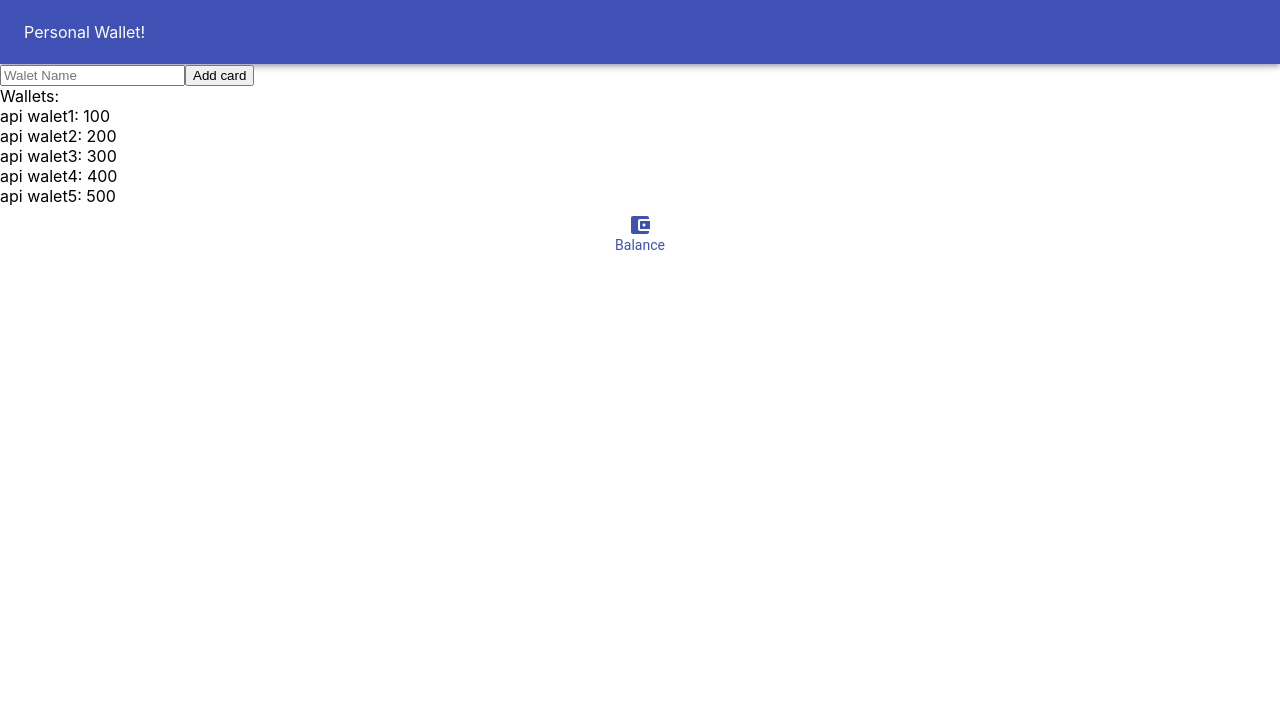
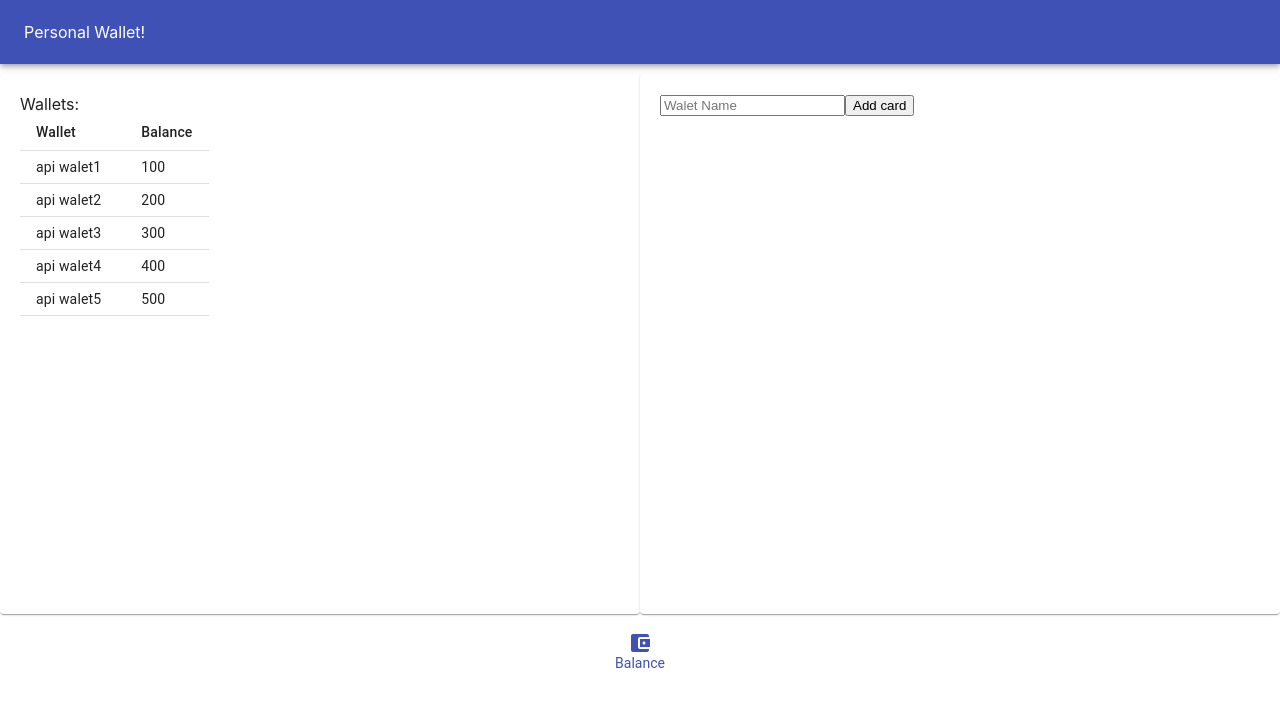
Before and after one commit to mvLaboratory/walletDemo, a React (Create React App) app: page / in a window 1280 px wide. Shown: the top 706 px of the page. Built offline with nearby package versions, Linux system fonts and the light colour scheme; data requests are answered from the project's data file.

Commit message:
Grid
Grid Layout added

```diff
--- a/src/App.js
+++ b/src/App.js
@@ -1,8 +1,7 @@
 import React from "react";
 
 import Balance from "./Components/Balance/Balance.js";
-import Footer from "./Components/Layouts/Footer.js";
-import Header from "./Components/Layouts/Header.js";
+import {Footer, Header} from "./Components/Layouts";
 
 import logo from "./logo.svg";
 import "./App.css";
--- a/src/Components/Balance/Balance.js
+++ b/src/Components/Balance/Balance.js
@@ -2,6 +2,7 @@ import React from "react";
 import "./Balance.css";
 import { connect } from "react-redux";
 import { loadWaletsBalance, addWalet } from "../../actions/waletActions.js";
+import { Grid, Paper, Table, TableBody, TableCell, TableHead, TableRow} from '@material-ui/core'
 
 class Balance extends React.Component {
   state = { newWaletName: "" };
@@ -12,16 +13,53 @@ class Balance extends React.Component {
 
   handleSubmit = async event => {
     event.preventDefault();
-    debugger;
     addWalet(this.state.newWaletName, 0);
     this.setState({ newWaletName: "" });
   };
 
   render() {
+    const styles = {
+      Paper: {
+        padding: 20,
+        marginTop: 10,
+        marginBottom: 10,
+        height: 500,
+        overflowY: 'auto'
+      }
+    }
+
     const wallets = this.props.balance || [];
 
     return (
       <>
+        <Grid container>
+          <Grid item sm>
+            <Paper style={styles.Paper}>
+            <div className="Balance">
+              <div>Wallets:</div>
+              <div className="WalletsList">
+                <Table size="small" aria-label="a dense table">
+                  <TableHead>
+                    <TableRow>
+                      <TableCell>Wallet</TableCell>
+                      <TableCell align="right">Balance</TableCell>
+                    </TableRow>
+                  </TableHead>
+                  <TableBody>
+                    {wallets.map(wallet => (
+                      <TableRow>
+                        <TableCell>{wallet.name}</TableCell>
+                        <TableCell>{wallet.value}</TableCell>
+                      </TableRow>
+                    ))}
+                  </TableBody>
+                </Table>
+              </div>
+            </div>
+            </Paper>
+          </Grid>
+          <Grid item sm>
+            <Paper style={styles.Paper}>
               <form onSubmit={this.handleSubmit}>
                 <input
                   type="text"
@@ -34,16 +72,9 @@ class Balance extends React.Component {
                 />
                 <button>Add card</button>
               </form>
-        <div className="Balance">
-          <div>Wallets:</div>
-          <div className="WalletsList">
-            {wallets.map(wallet => (
-              <div>
-                {wallet.name}: <span>{wallet.value}</span>
-              </div>
-            ))}
-          </div>
-        </div>
+              </Paper>
+          </Grid>
+        </Grid>
       </>
     );
   }
--- /dev/null
+++ b/src/Components/Layouts/index.js
@@ -0,0 +1,6 @@
+import Header from './Header'
+import Footer from './Footer'
+
+export {
+  Header, Footer
+}
```
Lines whose indentation alone changed are shown as unchanged.
